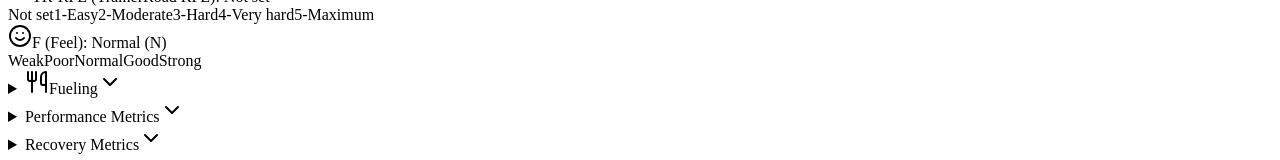
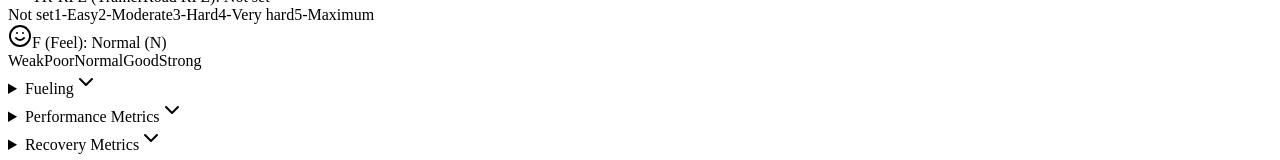
Before and after one commit to aidmax/pedalnotes, a React (Vite) app in the folder client/: page / in a window 1280 px wide. Shown: the part 470-630 px from the top of the page. Built offline with nearby package versions, Linux system fonts and the light colour scheme.

Commit message:
Remove icon from Fueling section header

```diff
--- a/client/src/pages/home.tsx
+++ b/client/src/pages/home.tsx
@@ -30,7 +30,6 @@ import {
   Smile,
   Calendar,
   Info,
-  Utensils,
   Sun,
   Moon,
   RotateCcw
@@ -617,7 +616,6 @@ export default function Home() {
                     <CollapsibleSection
                       id="fueling"
                       title="Fueling"
-                      icon={<Utensils className="w-4 h-4 text-orange-500" />}
                       isOpen={sectionStates["fueling"]}
                       onOpenChange={(open) => setSection("fueling", open)}
                       hasData={
```
